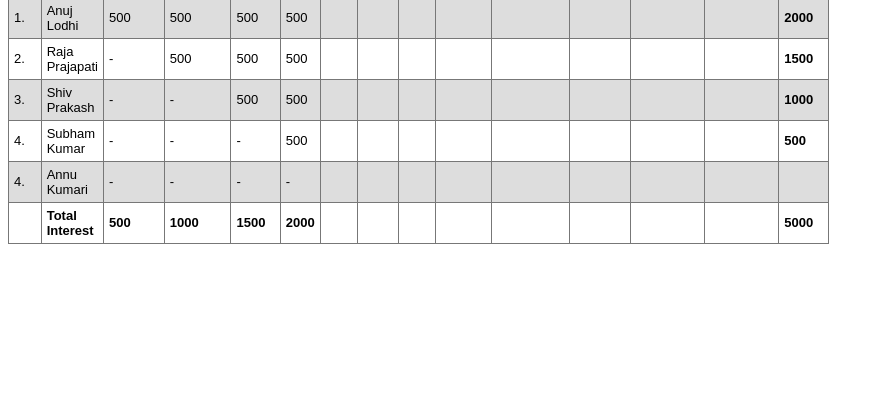
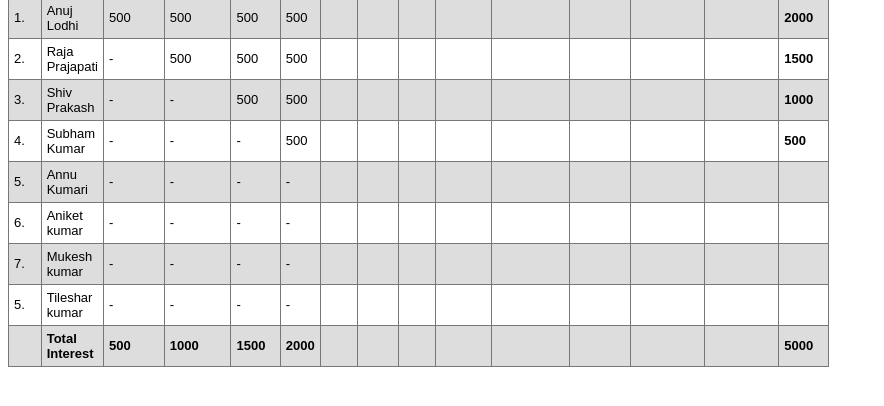
Before and after one commit to RajaPrjapati/Committee, a plain HTML site: page Interest.html in a window 1280 px wide. Shown: the part 126-532 px from the top of the page, without its empty margins (0-884 px from the left). Drawn offline with Linux system fonts and the light colour scheme.

Commit message:
Update Interest.html

```diff
--- a/Interest.html
+++ b/Interest.html
@@ -124,7 +124,7 @@
         </tr>
 
         <tr>
-          <td>4.</td>
+          <td>5.</td>
           <td>Annu Kumari</td>
           <td>-</td>
           <td>-</td>
@@ -141,6 +141,59 @@
             <td><b></b></td>
         </tr>
 
+        <tr>
+          <td>6.</td>
+          <td>Aniket kumar</td>
+          <td>-</td>
+          <td>-</td>
+          <td>-</td>
+          <td>-</td>
+          <td></td>
+          <td></td>
+          <td></td>
+          <td></td>
+          <td></td>
+          <td></td>
+          <td></td>
+          <td></td>
+            <td><b></b></td>
+        </tr>
+
+        <tr>
+          <td>7.</td>
+          <td>Mukesh kumar</td>
+          <td>-</td>
+          <td>-</td>
+          <td>-</td>
+          <td>-</td>
+          <td></td>
+          <td></td>
+          <td></td>
+          <td></td>
+          <td></td>
+          <td></td>
+          <td></td>
+          <td></td>
+            <td><b></b></td>
+        </tr>
+
+        <tr>
+          <td>5.</td>
+          <td>Tileshar kumar</td>
+          <td>-</td>
+          <td>-</td>
+          <td>-</td>
+          <td>-</td>
+          <td></td>
+          <td></td>
+          <td></td>
+          <td></td>
+          <td></td>
+          <td></td>
+          <td></td>
+          <td></td>
+            <td><b></b></td>
+        </tr>
 
         <tr>
           <td></td>
```
